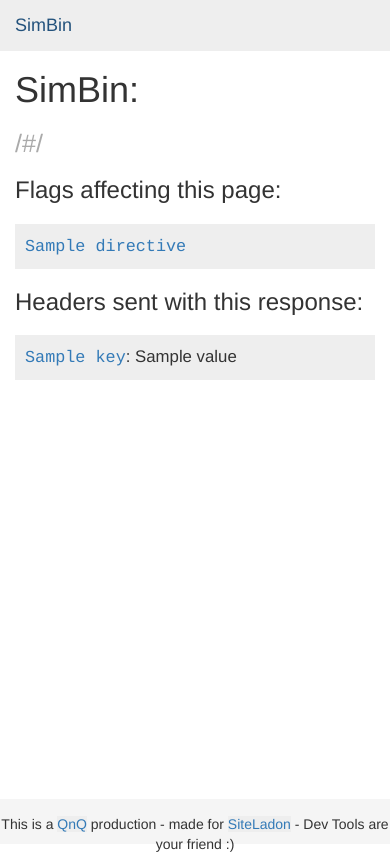
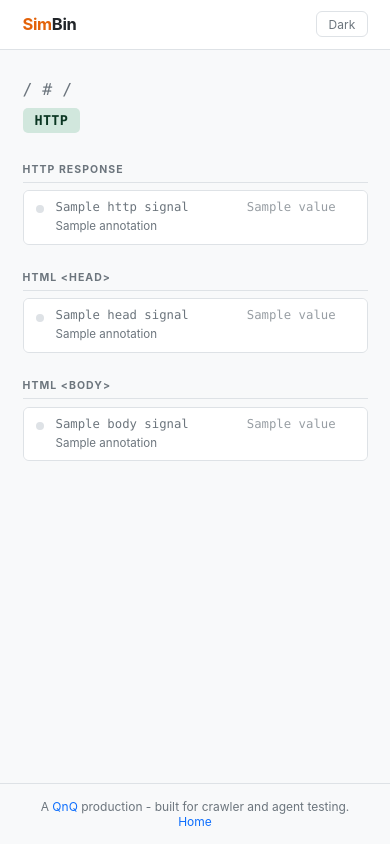
Before and after one commit to seriocomic/SimBin, a Django app: template templates/pages/template.html in a window 390 px wide. After the commit the page ends 826 px from the top, so only its background shows below. Run offline with Django 3.2, Linux system fonts and the light colour scheme; the template is opened without the code that fills it: most values are stand-ins (such as "Sample title", 1, 10 or a date in 2020); some libraries are stand-ins or nearby versions.

Commit message:
Enhance SimBin with improved HTTP signal handling, theme toggle, and responsive design
- Introduced detailed HTTP signal annotations in views.py to provide better insights for crawlers.
- Added functions to build head and body signals for enhanced SEO analysis.
- Implemented a theme toggle feature in the HTML templates for improved user experience.
- Updated index and scenarios pages to support the new theme functionality.
- Refactored template structure for better organization and readability.
- Created a new CSS file for styling, ensuring a consistent look across light and dark themes.
- Adjusted settings.py for better environment variable handling and security.

```diff
--- /dev/null
+++ b/static/template.css
@@ -0,0 +1,70 @@
+:root{--bg:#f8f9fa;--bg-card:#ffffff;--bg-navbar:#ffffff;--text:#212529;--text-muted:#6c757d;--border:#dee2e6;--code-bg:#f0f0f0;--link:#0d6efd;--note-bg:#f0f4ff;--note-text:#3a4a6b}
+html[data-theme="dark"]{--bg:#0d1117;--bg-card:#161b22;--bg-navbar:#161b22;--text:#c9d1d9;--text-muted:#8b949e;--border:#30363d;--code-bg:#1c2128;--link:#58a6ff;--note-bg:#1a2236;--note-text:#8eb4e3}
+*,*::before,*::after{box-sizing:border-box;margin:0;padding:0}
+html{font-size:15px}
+body{font-family:-apple-system,BlinkMacSystemFont,'Segoe UI',Roboto,sans-serif;background:var(--bg);color:var(--text);min-height:100vh;display:flex;flex-direction:column}
+a{color:var(--link);text-decoration:none}
+a:hover{text-decoration:underline}
+.sr-only{position:absolute;width:1px;height:1px;padding:0;margin:-1px;overflow:hidden;clip:rect(0,0,0,0);white-space:nowrap;border:0}
+
+/* Navbar */
+.navbar{background:var(--bg-navbar);border-bottom:1px solid var(--border);padding:.75rem 1.5rem;display:flex;align-items:center;justify-content:space-between;position:sticky;top:0;z-index:100}
+.navbar-brand{font-weight:700;font-size:1.1rem;color:var(--text);letter-spacing:-.02em}
+.navbar-brand span{color:#e36209}
+.theme-toggle{background:var(--bg-card);border:1px solid var(--border);color:var(--text-muted);padding:.3rem .75rem;border-radius:6px;cursor:pointer;font-size:.8rem;font-family:inherit}
+.theme-toggle:hover{color:var(--text);border-color:var(--text-muted)}
+
+/* Main */
+.main{flex:1;max-width:860px;margin:0 auto;width:100%;padding:2rem 1.5rem}
+
+/* URL header */
+.url-header{margin-bottom:2rem}
+.url-path{font-family:'SFMono-Regular',Consolas,'Liberation Mono',Menlo,monospace;font-size:1.1rem;color:var(--text-muted);word-break:break-all;margin-bottom:.6rem}
+.url-path a{color:var(--text-muted)}
+
+/* Status badge */
+.status-badge{display:inline-flex;align-items:center;padding:.3rem .8rem;border-radius:5px;font-weight:700;font-size:.9rem;font-family:'SFMono-Regular',Consolas,monospace;letter-spacing:.02em}
+.status-2xx{background:#d1e7dd;color:#0a3622}
+.status-3xx{background:#fff3cd;color:#664d03}
+.status-4xx,.status-5xx{background:#f8d7da;color:#58151c}
+html[data-theme="dark"] .status-2xx{background:#0d2e1a;color:#75c490}
+html[data-theme="dark"] .status-3xx{background:#2d2200;color:#e6a817}
+html[data-theme="dark"] .status-4xx,html[data-theme="dark"] .status-5xx{background:#2c0e11;color:#f1868c}
+
+/* Sections */
+.section{margin-bottom:1.75rem}
+.section-title{font-size:.7rem;font-weight:700;text-transform:uppercase;letter-spacing:.1em;color:var(--text-muted);margin-bottom:.5rem;padding-bottom:.4rem;border-bottom:1px solid var(--border)}
+
+/* Signal table - the main redbot-style layout */
+.signal-table{border:1px solid var(--border);border-radius:6px;overflow:hidden}
+.signal-row{display:grid;grid-template-columns:8px 180px 1fr;grid-template-rows:auto auto;column-gap:.75rem;row-gap:.15rem;padding:.6rem .85rem;border-bottom:1px solid var(--border);align-items:start}
+.signal-row:last-child{border-bottom:none}
+.signal-row.impact-critical{background:color-mix(in srgb,#dc3545 4%,var(--bg-card))}
+.signal-row.impact-warning{background:color-mix(in srgb,#fd7e14 4%,var(--bg-card))}
+.signal-row.impact-info{background:var(--bg-card)}
+html[data-theme="dark"] .signal-row.impact-critical{background:color-mix(in srgb,#dc3545 8%,var(--bg-card))}
+html[data-theme="dark"] .signal-row.impact-warning{background:color-mix(in srgb,#fd7e14 8%,var(--bg-card))}
+
+/* Dot */
+.signal-dot{width:8px;height:8px;border-radius:50%;margin-top:.35rem;flex-shrink:0;grid-row:1}
+.dot-critical{background:#dc3545}
+.dot-warning{background:#fd7e14}
+.dot-info{background:#0d6efd}
+
+/* Baseline rows - structural signals not modified by any directive */
+.signal-row.baseline{border-left-color:transparent !important;background:var(--bg-card) !important}
+.signal-row.baseline .signal-dot{background:var(--border)}
+.signal-row.baseline .signal-name{color:var(--text-muted);font-weight:400}
+.signal-row.baseline .signal-value{color:var(--text-muted);opacity:.7}
+
+/* Signal name: header name or tag */
+.signal-name{font-family:'SFMono-Regular',Consolas,monospace;font-size:.82rem;font-weight:600;color:var(--text);grid-row:1;white-space:nowrap;overflow:hidden;text-overflow:ellipsis}
+
+/* Signal value: raw value */
+.signal-value{font-family:'SFMono-Regular',Consolas,monospace;font-size:.82rem;color:var(--text);grid-row:1;word-break:break-all;min-width:0}
+
+/* Signal note: annotation - spans full width below the name/value row */
+.signal-note{grid-column:2 / -1;grid-row:2;font-size:.77rem;color:var(--text-muted);padding:.1rem 0 .05rem;line-height:1.4}
+
+/* Footer */
+footer{border-top:1px solid var(--border);padding:1rem 1.5rem;text-align:center;font-size:.8rem;color:var(--text-muted)}
--- a/templates/pages/template.html
+++ b/templates/pages/template.html
@@ -1,73 +1,102 @@
 {% load static %}<!DOCTYPE html>
-<html lang="en">
+<html lang="en" data-theme="light">
 <head>
   <meta charset="utf-8">
-		<title>{{title}}</title>
+  <meta name="viewport" content="width=device-width, initial-scale=1">
+  <title>{{title}} - SimBin</title>
   <link rel="icon" href="{% static 'favicon.ico' %}">
-		<link rel="stylesheet" href="//maxcdn.bootstrapcdn.com/bootstrap/3.3.7/css/bootstrap.min.css" integrity="sha384-BVYiiSIFeK1dGmJRAkycuHAHRg32OmUcww7on3RYdg4Va+PmSTsz/K68vbdEjh4u" crossorigin="anonymous">
-		<style>.simbin_directive,.simbin_url,.navbar,a{background-color:#eee}html{position:relative;min-height:100%}body{margin-bottom:60px}footer{position:absolute;bottom:0;width:100%;height:45px;padding-top:15px;background-color:#f5f5f5}.main{margin-top:50px}.simbin_url,.second_url,h4{margin-top:20px}.simbin_directive{color:#337ab7;font-size:1.1em}.simbin_url{font-size:1.2em;padding:10px;width:100%;display:block;margin-bottom:20px}.second_url{display:block;padding-left:20px}.simbin_url a{font-family:Courier}a:hover{text-decoration:none}.note{display:block;color:#666;font-size:.8em}ol{font-size:1.3em}ol a{padding:5px;width:50%;display:inline-block}ol li{margin:5px}h2.url{word-wrap:break-word;color:#aaa;font-size:1.8em}</style>
+  <script>(function(){var s=localStorage.getItem('simbin-theme');if(!s)s=window.matchMedia('(prefers-color-scheme: dark)').matches?'dark':'light';document.documentElement.setAttribute('data-theme',s);})();</script>
+  <link rel="stylesheet" href="{% static 'template.css' %}">
 {% if meta_follow_index_string %}
   <meta name="robots" content="{{ meta_follow_index_string }}">
 {% endif %}
 {% if canonical_next_block %}
-		<link rel="canonical" href="{{canonical_next_block}}" />
+  <link rel="canonical" href="{{canonical_next_block}}">
 {% endif %}
 {% if canonical_random %}
-		<link rel="canonical" href="{{canonical_random}}" />
+  <link rel="canonical" href="{{canonical_random}}">
 {% endif %}
 {% if canonical_self %}
-		<link rel="canonical" href="{{canonical_self}}" />
+  <link rel="canonical" href="{{canonical_self}}">
 {% endif %}
 {% if canonical_home %}
-		<link rel="canonical" href="{{canonical_home}}" />
+  <link rel="canonical" href="{{canonical_home}}">
 {% endif %}
+  <script type="application/ld+json">{{jsonld_data|safe}}</script>
 </head>
 <body>
 
-		<nav class="navbar navbar-fixed-top">
-			<div class="container">
-				<div class="navbar-header">
-					<a class="navbar-brand" href="/">SimBin</a>
-				</div>
-			</div>
+{% if h1 != "off" %}<h1 class="sr-only">SimBin{% if h1 == "multiple" %}</h1><h1 class="sr-only">Another title{% endif %}</h1>{% endif %}
+
+<nav class="navbar">
+  <a class="navbar-brand" href="/"><span>Sim</span>Bin</a>
+  <button type="button" class="theme-toggle" id="theme-toggle" onclick="toggleTheme()">Dark</button>
 </nav>
 
-	<div class="container main clearfix">
-		<div class="row">
-			<div class="col-md-12">
+<div class="main">
 
-				{% if h1 != "off" %}
-				<h1>SimBin: </h1>
-					{% if h1 == "multiple" %}
-						<h1>Another title</h1>
-					{% endif %}
-				{% endif %}
+  <div class="url-header">
+    <div class="url-path"><a href="/{{url}}/">/ {{url}} /</a></div>
+    {% with code=status_code %}
+    <span class="status-badge status-{% if code >= 500 %}5xx{% elif code >= 400 %}4xx{% elif code >= 300 %}3xx{% else %}2xx{% endif %}">HTTP {{ code }}</span>
+    {% endwith %}
+  </div>
 
-				<h2 class='url'>/{{url}}/</h2>
-
-				<h3>Flags affecting this page: </h3>
-
-				{% for directive in directives %}
-				<span class="simbin_url">
-					<a href="/#{{directive}}">{{directive}}</a>
-				</span>
-				{% endfor %}
-
-				<h3>Headers sent with this response: </h3>
-
-				{% for key, value in headers.items %}
-				<span class="simbin_url">
-					<a href="/#{{key}}">{{key}}</a>: {{value}}
-				</span>
-				{% empty %}
-				<p>No headers sent</p>
+  <!-- HTTP Response -->
+  <div class="section">
+    <div class="section-title">HTTP Response</div>
+    <div class="signal-table">
+      {% for s in http_signals %}
+      <div class="signal-row impact-{{s.impact}}{% if not s.active %} baseline{% endif %}">
+        <span class="signal-dot dot-{{s.impact}}"></span>
+        <span class="signal-name">{{s.name}}</span>
+        <span class="signal-value">{{s.value}}</span>
+        <span class="signal-note">{{s.annotation}}</span>
+      </div>
       {% endfor %}
     </div>
   </div>
+
+  <!-- HTML <head> -->
+  <div class="section">
+    <div class="section-title">HTML &lt;head&gt;</div>
+    <div class="signal-table">
+      {% for s in head_signals %}
+      <div class="signal-row impact-{{s.impact}}{% if not s.active %} baseline{% endif %}">
+        <span class="signal-dot dot-{{s.impact}}"></span>
+        <span class="signal-name">{{s.name}}</span>
+        <span class="signal-value">{{s.value}}</span>
+        <span class="signal-note">{{s.annotation}}</span>
       </div>
+      {% endfor %}
+    </div>
+  </div>
+
+  <!-- HTML <body> -->
+  <div class="section">
+    <div class="section-title">HTML &lt;body&gt;</div>
+    <div class="signal-table">
+      {% for s in body_signals %}
+      <div class="signal-row impact-{{s.impact}}{% if not s.active %} baseline{% endif %}">
+        <span class="signal-dot dot-{{s.impact}}"></span>
+        <span class="signal-name">{{s.name}}</span>
+        <span class="signal-value">{{s.value}}</span>
+        <span class="signal-note">{{s.annotation}}</span>
+      </div>
+      {% endfor %}
+    </div>
+  </div>
+
+</div>
+
 <footer>
-		<p class="text-center">This is a <a href="https://www.qnq.com.au/">QnQ</a> production - made for <a href="https://www.siteladon.com">SiteLadon</a> - Dev Tools are your friend :)</p>
+  A <a href="https://www.qnq.com.au/">QnQ</a> production - built for crawler and agent testing. <a href="/">Home</a>
 </footer>
-	<script src="//code.jquery.com/jquery-3.3.1.slim.min.js" integrity="sha256-3edrmyuQ0w65f8gfBsqowzjJe2iM6n0nKciPUp8y+7E=" crossorigin="anonymous"></script>
+
+<script>
+  function toggleTheme(){var h=document.documentElement,d=h.getAttribute('data-theme')==='dark',n=d?'light':'dark';h.setAttribute('data-theme',n);localStorage.setItem('simbin-theme',n);document.getElementById('theme-toggle').textContent=d?'Dark':'Light';}
+  (function(){var s=localStorage.getItem('simbin-theme');if(!s)s=window.matchMedia('(prefers-color-scheme: dark)').matches?'dark':'light';document.getElementById('theme-toggle').textContent=s==='dark'?'Light':'Dark';})();
+</script>
+
 </body>
 </html>
```
Also changed, not shown: pages/helpers_directive.py (+111 -111 lines), pages/views.py (+154 -66 lines), simbin/settings.py (+28 -24 lines), templates/pages/index.html (+30 -4 lines), templates/pages/scenarios.html (+28 -1 lines). Lines whose indentation alone changed are shown as unchanged.
